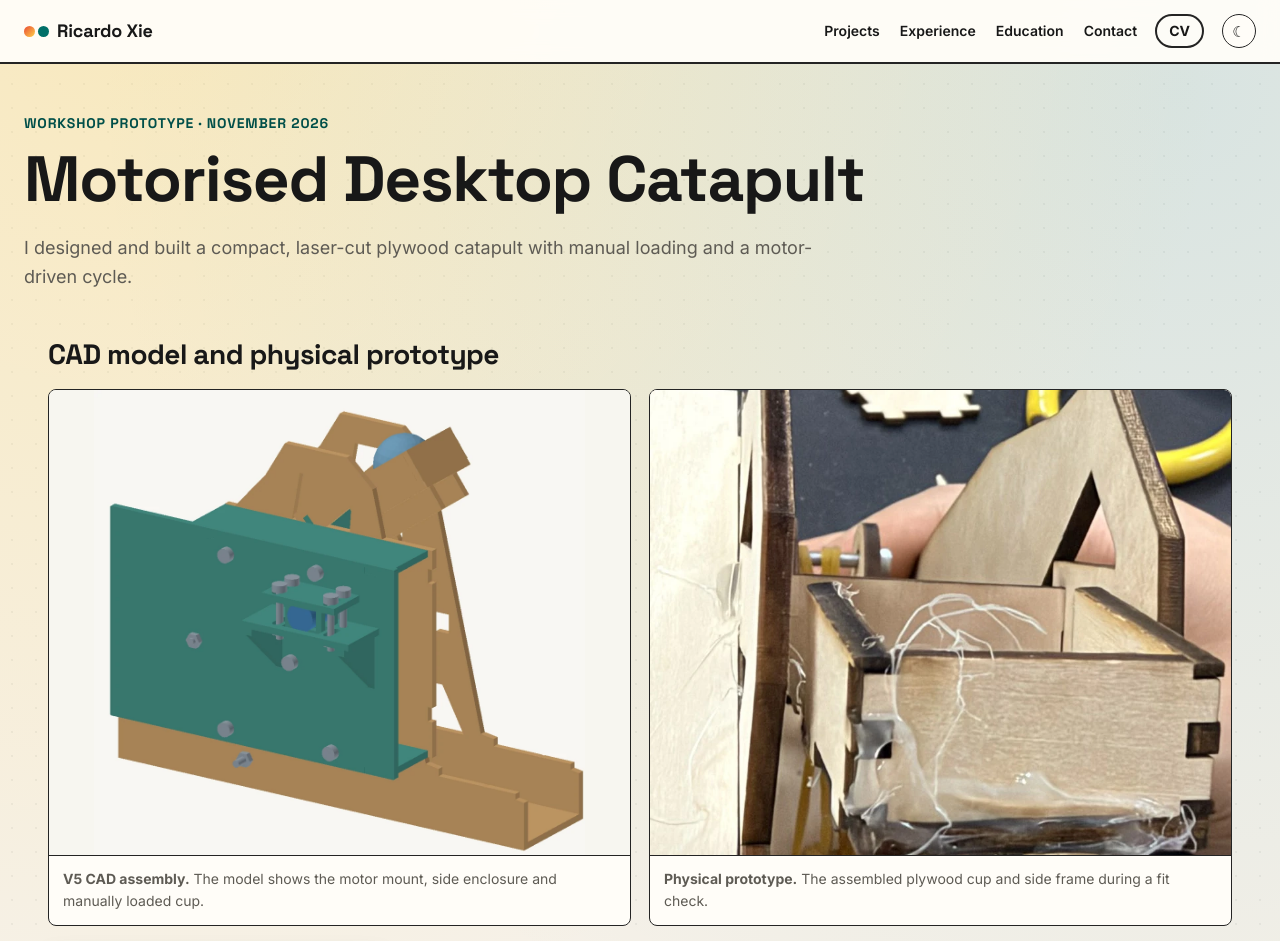
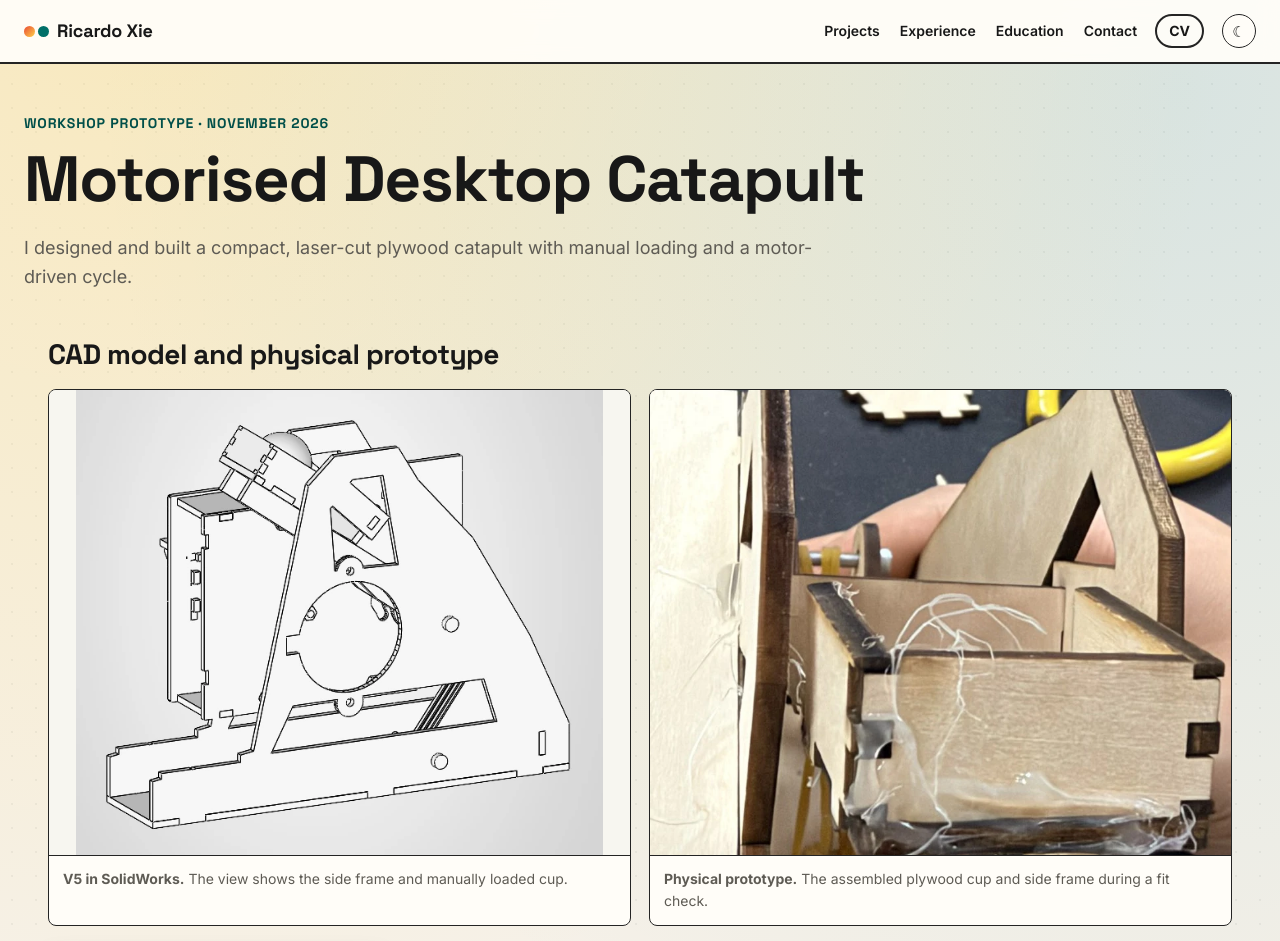
Before and after one commit to zxie588-alt/zxie588-alt.github.io, a plain HTML site: page projects/desktop-catapult.html in a window 1280 px wide. Shown: the top 941 px of the page. Drawn offline with Linux system fonts and the light colour scheme.

Commit message:
Use SolidWorks viewport imagery for the catapult

```diff
--- a/projects/desktop-catapult.html
+++ b/projects/desktop-catapult.html
@@ -4,13 +4,13 @@
     <meta charset="utf-8">
     <meta name="viewport" content="width=device-width, initial-scale=1">
     <title>Motorised Desktop Catapult | Ricardo Xie</title>
-    <meta name="description" content="A laser-cut plywood catapult prototype. See the V5 CAD assembly, the physical build and a workshop demonstration.">
+    <meta name="description" content="A laser-cut plywood catapult prototype. See the V5 SolidWorks model, the physical build and a workshop demonstration.">
     <link rel="canonical" href="https://zxie588-alt.github.io/projects/desktop-catapult.html">
     <meta property="og:type" content="article">
     <meta property="og:title" content="Motorised Desktop Catapult | Ricardo Xie">
-    <meta property="og:description" content="A laser-cut plywood catapult prototype. See the V5 CAD assembly, the physical build and a workshop demonstration.">
+    <meta property="og:description" content="A laser-cut plywood catapult prototype. See the V5 SolidWorks model, the physical build and a workshop demonstration.">
     <meta property="og:url" content="https://zxie588-alt.github.io/projects/desktop-catapult.html">
-    <meta property="og:image" content="https://zxie588-alt.github.io/assets/catapult/social.jpg">
+    <meta property="og:image" content="https://zxie588-alt.github.io/assets/catapult/solidworks-v5-social.jpg">
     <meta name="twitter:card" content="summary_large_image">
     <link rel="icon" href="../favicon.svg" type="image/svg+xml">
     <script src="../assets/js/theme.js"></script>
@@ -40,8 +40,8 @@
         <h2 id="model-and-prototype">CAD model and physical prototype</h2>
         <div class="evidence-gallery catapult-gallery">
           <figure class="evidence-shot">
-            <img src="../assets/catapult/cad-assembly.webp" alt="Isometric V5 CAD assembly showing the plywood frame, motor cradle and ball cup" width="1080" height="1024" decoding="async">
-            <figcaption><strong>V5 CAD assembly.</strong> The model shows the motor mount, side enclosure and manually loaded cup.</figcaption>
+            <img src="../assets/catapult/solidworks-v5.webp" alt="V5 model shown in SolidWorks, with the ball cup and frame in a three-quarter view" width="642" height="567" decoding="async">
+            <figcaption><strong>V5 in SolidWorks.</strong> The view shows the side frame and manually loaded cup.</figcaption>
           </figure>
           <figure class="evidence-shot">
             <img src="../assets/catapult/prototype.webp" alt="Close-up of the plywood ball cup and frame on the assembled prototype" width="880" height="836" decoding="async">
```
Also changed, not shown: index.html (+1 -1 lines), assets/catapult/cad-assembly.webp (deleted), assets/catapult/social.jpg (deleted), assets/catapult/solidworks-v5-social.jpg (added), assets/catapult/solidworks-v5.webp (added).
